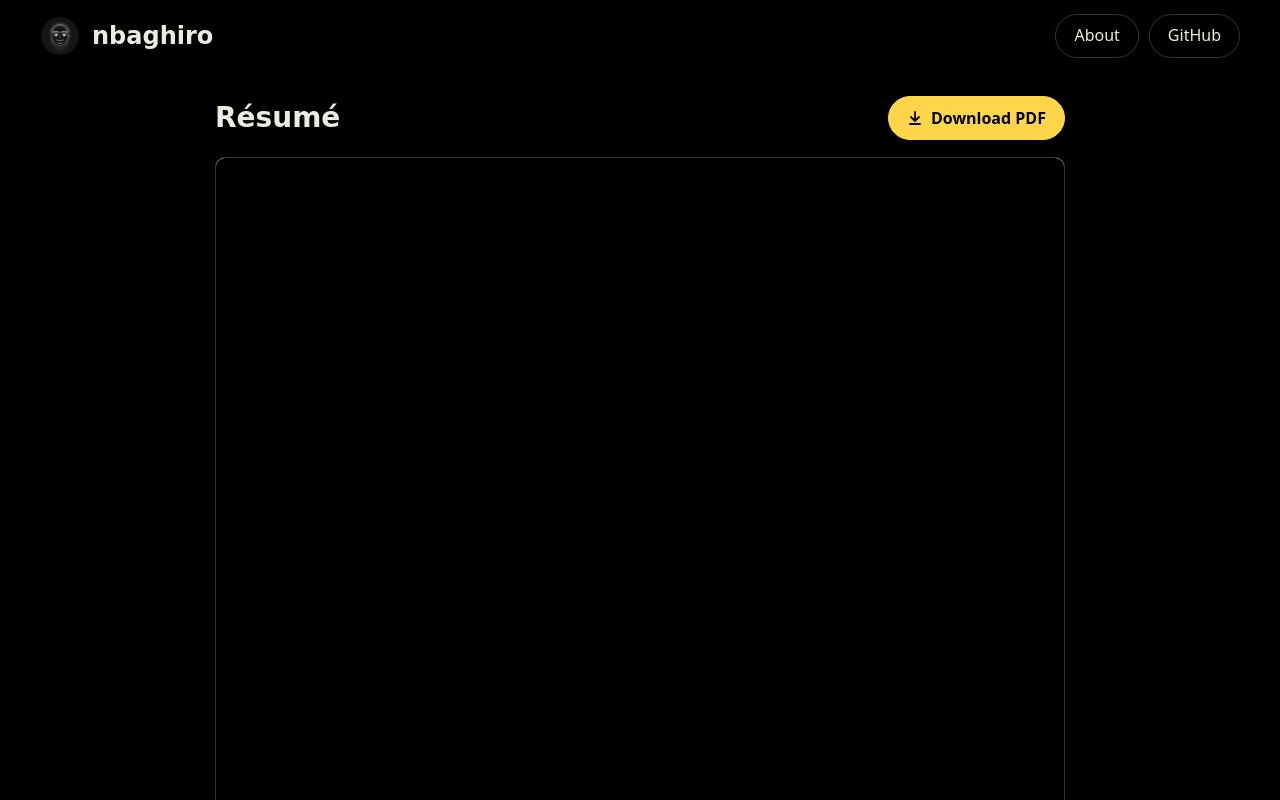
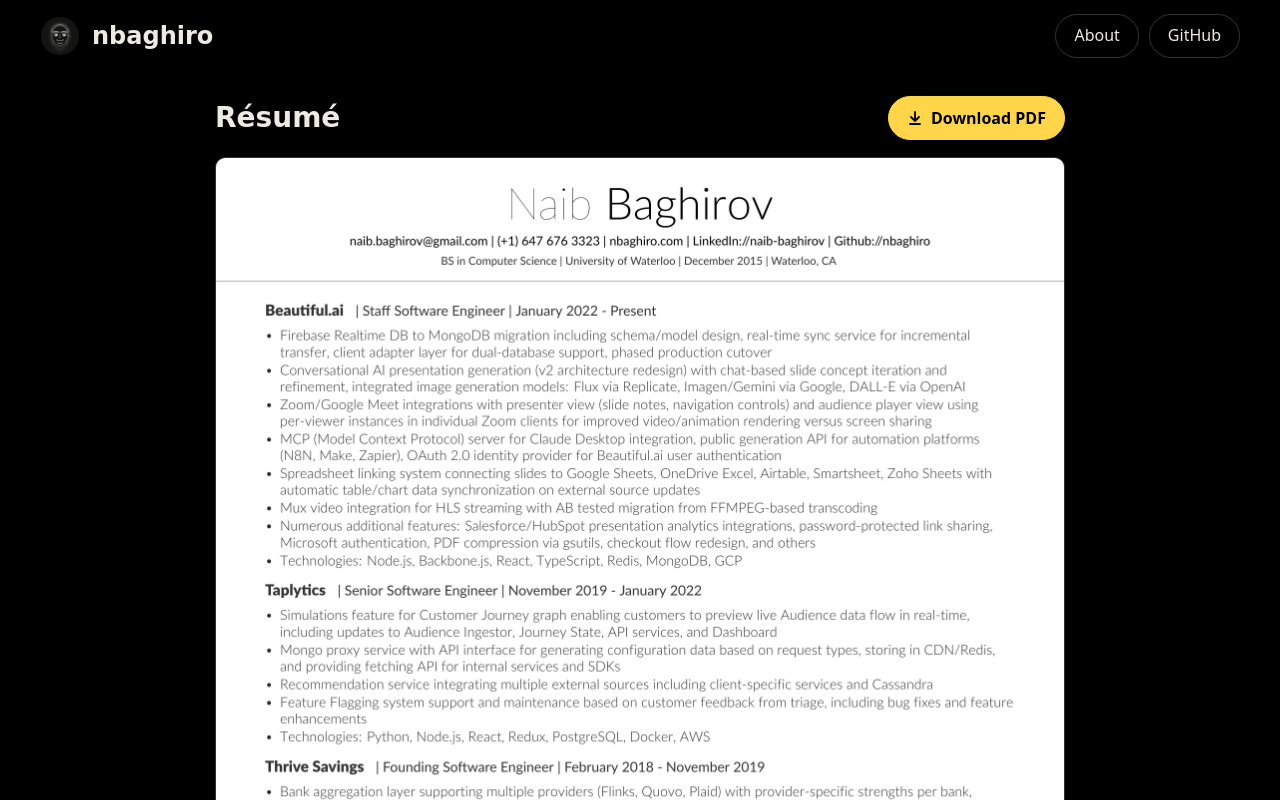
Before and after one commit to nbaghiro/nbaghiro.com, a React (Vite) app in the folder client/: page /about in a window 1280 px wide. Shown: the top 800 px of the page. Built offline with nearby package versions, Linux system fonts and the light colour scheme; a web font is replaced by a local one.

Commit message:
Show the résumé as an image instead of an embedded PDF viewer

```diff
--- a/client/src/pages/About.css
+++ b/client/src/pages/About.css
@@ -38,16 +38,15 @@
 }
 
 .resume-frame {
-    aspect-ratio: 8.5 / 11;
+    display: block;
     overflow: hidden;
     border: 1px solid var(--line-strong);
     border-radius: 10px;
     background: #fff;
 }
 
-.resume-frame iframe {
+.resume-frame img {
     display: block;
     width: 100%;
-    height: 100%;
-    border: 0;
+    height: auto;
 }
--- a/client/src/pages/About.jsx
+++ b/client/src/pages/About.jsx
@@ -12,9 +12,16 @@
                     Download PDF
                 </a>
             </div>
-            <div className="resume-frame">
-                <iframe src="/resume.pdf#view=Fit&toolbar=0&navpanes=0&page=1" title="Naib Baghirov résumé" />
-            </div>
+            {/* An image of the page rather than an embedded PDF viewer: no viewer redraw
+                after load, and it looks the same in every browser. The PDF is one click away. */}
+            <a className="resume-frame" href="/resume.pdf" target="_blank" rel="noreferrer">
+                <img
+                    src="/resume.webp"
+                    width="1700"
+                    height="2200"
+                    alt="Naib Baghirov's résumé. Open the PDF for a selectable text version."
+                />
+            </a>
         </section>
     );
 }
```
Also changed, not shown: client/public/resume.webp (added).
